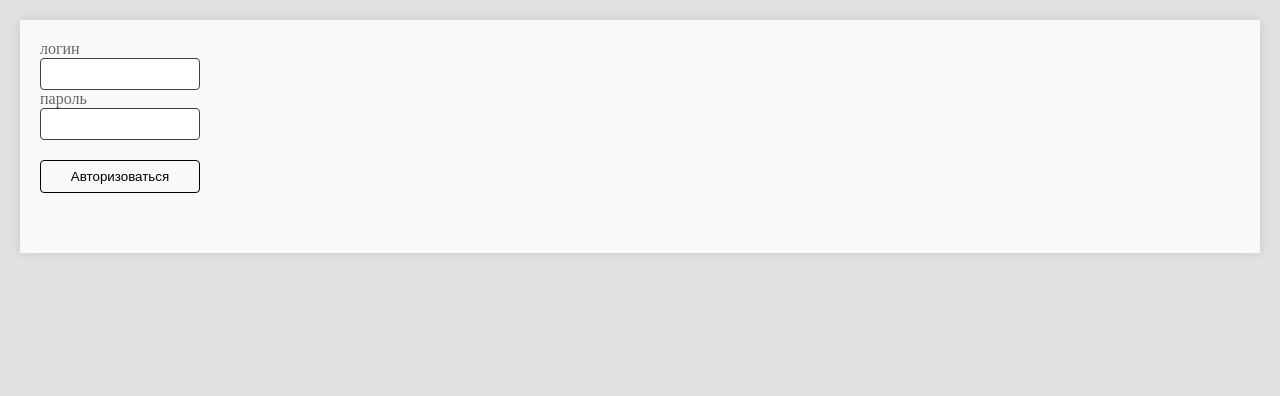
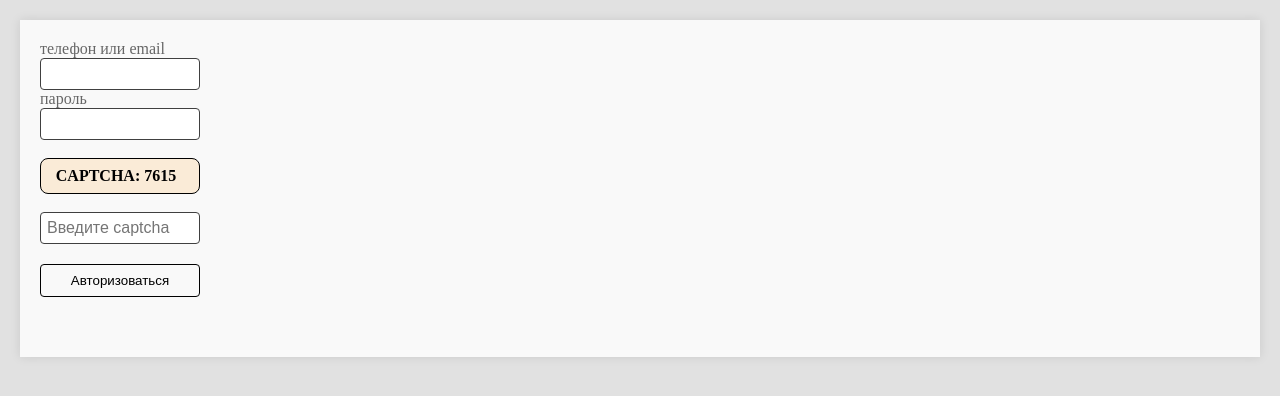
Before and after one commit to Velikoborets/TestTask-NativePHP, a PHP site: page /auth.php in a window 1280 px wide. Shown: the top 396 px of the page. Run offline with PHP 8.4, Linux system fonts and the light colour scheme.

Commit message:
feat(final): authorization + captcha

```diff
--- a/auth.php
+++ b/auth.php
@@ -3,36 +3,63 @@
         session_start();
         require_once 'connectionDB.php';
 
+        // Генерация CAPTCHA
+        if (empty($_SESSION['captcha'])) {
+            $_SESSION['captcha'] = rand(1000, 9999);
+        }
+
         // "Базовые стили"
         echo '<link rel="stylesheet" href="css/style.css">';
 
-        if (!empty($_POST['password']) and !empty($_POST['login'])) {
+        if (!empty($_POST['password']) and (!empty($_POST['phone'])) and (!empty($_POST['captcha']))) {
 
-            // Записываем данные после отправки формы в переменные
-            $login = $_POST['login'];
+            $input = $_POST['phone'];
             $password = $_POST['password'];
+            $captcha = $_POST['captcha'];
 
-            // Проверяем отправленные данные на совпадение в Б\Д, рез-тат записываем в $user
-            $query = "SELECT * FROM users WHERE login='$login' AND password='$password'";
+            // Проверка CAPTCHA
+            if ($captcha != $_SESSION['captcha']) {
+                echo '<p class="alert alert--error">Неправильная CAPTCHA!</p>';
+            } else {
+                // Проверка, является ли введенное значение в input телефоном или email
+                $phonePattern = '/^[0-9]+$/';
+                if (preg_match($phonePattern, $input)) {
+                    $phone = $input;
+                    $email = false;
+                } else {
+                    $email = $input;
+                    $phone = false;
+                }
+
+                $query = "SELECT * FROM users WHERE email='$email' OR phone='$phone'";
                 $res = mysqli_query($link, $query);
                 $user = mysqli_fetch_assoc($res);
 
                 if (!empty($user)) {
+                    $hash = $user['password']; // Вытаскиваем пароль(хэш) юзера из Б\Д
+
+                    // Проверяем введенный пароль на соответствие паролю(хэшу) в Б/Д
+                    if (password_verify($_POST['password'], $hash)) {
                         $_SESSION['auth'] = true;
-                $_SESSION['login'] = $login;
                         $_SESSION['message']='Вы авторизованы!';
                         header('Location: index.php');
                         die();
                     } else {
-                echo '<p class="alert alert--error">Проверьте Ваши данные!</p>';
+                        echo '<p class="alert alert--error">Неправильный пароль!</p>';
+                    }
+                } else {
+                    echo '<p class="alert alert--error">Неправильный телефон или email!</p>';
+                }
             }
         }
     ?>
-    <form class="form" action="" method="POST">
-        <labe class="form-label" for="login">логин</labe>
-        <input class="form-input" name="login" required>
+    <form class="form" action="<?php echo $_SERVER['PHP_SELF']; ?>"  method="POST">
+        <label class="form-label" for="phone">телефон или email</label>
+        <input class="form-input" name="phone" required>
         <label  class="form-label" for="password">пароль</label>
         <input class="form-input" name="password" type="password" required>
+        <div class="captcha">CAPTCHA: <?php echo $_SESSION['captcha']; ?></div>
+        <input class="form-input" name="captcha" required placeholder="Введите captcha">
         <button class="btn btn--link" type="submit" onclick="return confirm('Вы уверены?')">Авторизоваться</button>
     </form>
 </div>
--- a/css/style.css
+++ b/css/style.css
@@ -67,6 +67,18 @@ html {
     background-color: #ffeded;
 }
 
+.captcha {
+    background-color: antiquewhite;
+    max-width: 150px;
+    text-align: center;
+    padding:8px;
+    margin: 18px;
+    margin-left: 0;
+    padding-left: 0;
+    border: 1px solid black;
+    border-radius: 8px;
+}
+
 .form {
     max-width: 400px;
     display: flex;
--- a/index.php
+++ b/index.php
@@ -13,7 +13,7 @@
     <? endif?>
 
     <?php if (!empty($_SESSION['auth'])): ?>
-        <? 'Ваш логин:' . ' ' . $_SESSION['login']; ?>
+        <p>Вы вошли в аккаунт!</p>
         <a class="btn btn--link" href="/changeData.php">Изменить данные</a>
         <a class="btn btn--link btn--exit" href="/logout.php">Выйти из аккаунта</a>
     <? else:?>
@@ -23,6 +23,4 @@
     <? endif?>
 </div>
 
-
-
 <? /* Для обновления Авторизации\Регистрации *///    session_destroy(); ?>
--- a/register.php
+++ b/register.php
@@ -10,7 +10,7 @@
         if (!empty($_POST['login']) && !empty($_POST['password']) && !empty($_POST['confirm_password']
             && !empty($_POST['email'])) && !empty($_POST['phone'])) {
 
-            // для удобства записываем отпр. значения из формы в переменные
+            // Для удобства записываем отпр. значения из формы в переменные
             $login = $_POST['login'];
             $password = $_POST['password'];
             $confirm_password = $_POST['confirm_password'];
@@ -36,6 +36,7 @@
 
             // Проверка email на корректность + уникальность
             $emailPattern = '/[a-zA-Z0-9\-_]+@[a-z]+\.[a-z]{2,}/';
+
             if (!preg_match($emailPattern, $email)) {
                 echo '<p class="alert alert--error">У вас не корректный email!</p>';
             } else {
@@ -49,7 +50,6 @@
                     echo '<p class="alert alert--error">Email уже занят</p>';
                 }
             }
-
 
             // Проверка телефона на уникальность
             $queryCheckPhone = "SELECT * FROM users WHERE phone='$phone'";
@@ -85,8 +85,6 @@
                 die();
             }
 
-        } else {
-            echo '<p class="alert alert--error">Заполните все поля формы!</p>';
         }
     ?>
     <form class="form" action="" method="POST">
```
Also changed, not shown: captcha.php (added, +22 -0 lines). Lines whose indentation alone changed are shown as unchanged.
